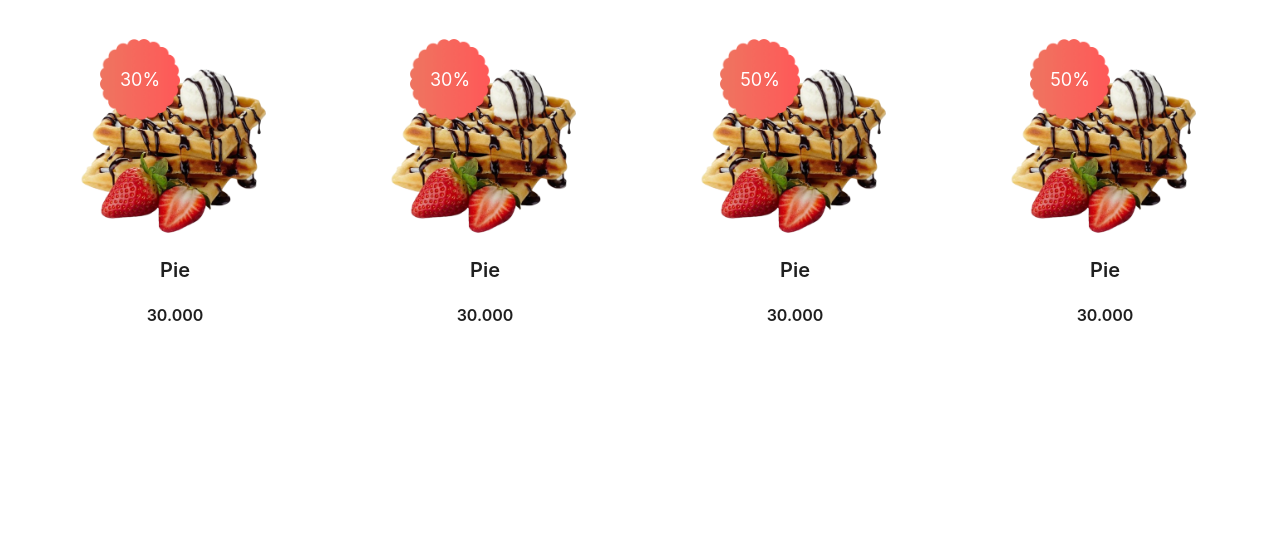
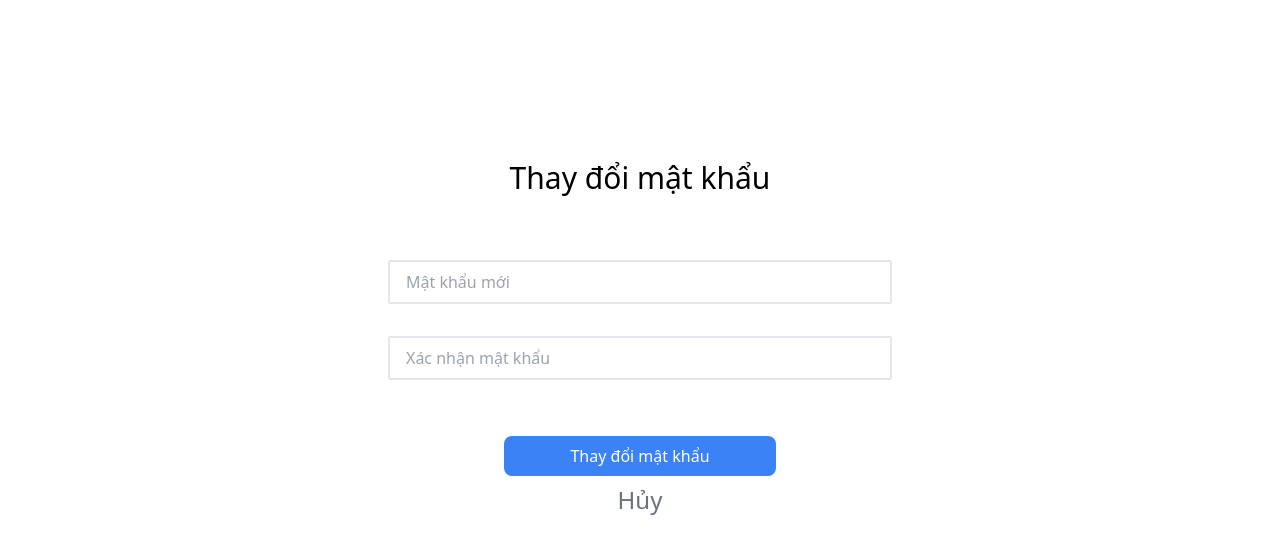
Before and after one commit to nhihuyn/mrpie, a React (Create React App) app: page / in a window 1280 px wide. Shown: the top 554 px of the page. Built offline with nearby package versions, Linux system fonts and the light colour scheme.

Commit message:
fea:P03 commit ChangePasswd page

```diff
--- a/src/App.js
+++ b/src/App.js
@@ -1,22 +1,10 @@
 import './App.css';
-import DetailProduct from './components/common/detail-product/detailProduct';
-import { BrowserRouter, Routes, Route } from "react-router-dom";
-// import { useTranslation } from 'react-i18next';
-// import Header from './components/common/header/header';
-// import Footer from './components/common/footer/footer';
+
+import ChangePasswd from './components/common/ChangePasswd/ChangePasswd';
 
 function App() {
   return (
-    <BrowserRouter>
-    <Routes>
-      <Route path="/" element={<DetailProduct />}>
-        <Route index element={<DetailProduct />} />
-        <Route path="blogs" element={<DetailProduct />} />
-        <Route path="contact" element={<DetailProduct />} />
-        <Route path="*" element={<DetailProduct />} />
-      </Route>
-    </Routes>
-  </BrowserRouter>
+    <ChangePasswd/>
   );
 }
 
--- /dev/null
+++ b/src/components/common/ChangePasswd/ChangePasswd.tsx
@@ -0,0 +1,145 @@
+import React, { useState } from 'react';
+import { Alert } from 'antd';
+import { ExclamationCircleOutlined, CheckCircleOutlined } from '@ant-design/icons';
+import { useTranslation } from 'react-i18next';
+import { motion } from 'framer-motion';
+
+const ChangePasswd: React.FC = () => {
+  const { t } = useTranslation();
+
+  const [newPassword, setNewPassword] = useState('');
+  const [confirmPassword, setConfirmPassword] = useState('');
+  const [showAlert, setShowAlert] = useState(false);
+  const [successAlert, setSuccessAlert] = useState(false);
+
+  const handleChangeNewPassword = (event: React.ChangeEvent<HTMLInputElement>) => {
+    setNewPassword(event.target.value);
+  };
+
+  const handleChangeConfirmPassword = (event: React.ChangeEvent<HTMLInputElement>) => {
+    setConfirmPassword(event.target.value);
+  };
+
+  const handleSubmit = (event: React.FormEvent<HTMLFormElement>) => {
+    event.preventDefault();
+    if (newPassword.trim() === '' || confirmPassword.trim() === '') {
+      // Nếu có ô input rỗng, hiển thị thông báo lỗi
+      setShowAlert(true);
+      setTimeout(() => {
+        setShowAlert(false);
+      }, 3000);
+    } else if (newPassword === confirmPassword) {
+      // Thành công
+      setSuccessAlert(true);
+      setTimeout(() => {
+        setSuccessAlert(false);
+      }, 3000);
+      // Tiến hành thay đổi mật khẩu
+    } else {
+      // Thất bại
+      setShowAlert(true);
+      setTimeout(() => {
+        setShowAlert(false);
+      }, 3000);
+    }
+  };
+
+  return (
+    <div className="change-password-container mx-auto max-w-xl mt-40 px-4">
+      {showAlert && (
+        <motion.div
+          initial={{ opacity: 0, x: 200 }}
+          animate={{ opacity: 1, x: 0 }}
+          exit={{ opacity: 0, x: 200 }}
+          transition={{ duration: 0.8 }}
+          className="fixed top-10 right-2 md:right-10"
+        >
+          <Alert
+            message={
+              <span>
+                <ExclamationCircleOutlined style={{ color: 'red' }} /> {t('Error')}{' '}
+              </span>
+            }
+            description={t('ErrorMessage')}
+            type="error"
+            closable
+            onClose={() => setShowAlert(false)}
+          />
+        </motion.div>
+      )}
+
+
+      {successAlert && (
+        <motion.div
+          initial={{ opacity: 0, x: 200 }}
+          animate={{ opacity: 1, x: 0 }}
+          exit={{ opacity: 0, x: 200 }}
+          transition={{ duration: 0.8 }}
+          className="fixed top-10 right-2 md:right-10"
+        >
+          <Alert
+             message={<span><CheckCircleOutlined style={{ color: 'green' }} /> {t('Success')}</span>}
+             description={t('SuccessMessage')}
+             type="success"
+             closable
+            // showIcon
+          />
+        </motion.div>
+      )}
+
+      <h2 className="text-center text-3xl px-5 md:text-3xl mb-10">{t('ChangePassword')}</h2>
+      <form onSubmit={handleSubmit} className="flex flex-col">
+        <div className={`form-group mt-4 mb-6 px-5 flex flex-col ${showAlert ? 'border-red-500' : ''}`}>
+          <label htmlFor="newPassword" className="block mb-2"></label>
+          <input
+            type="password"
+            id="newPassword"
+            name="newPassword"
+            value={newPassword}
+            onChange={handleChangeNewPassword}
+            className={`w-full px-4 py-2 border-2 rounded-sm placeholder-gray-400 focus:outline-none focus:border-blue-500 ${showAlert ? 'border-red-500' : ''}`}
+            placeholder={t('NewPassword')}
+            minLength={7}
+            maxLength={64}
+            // required
+          />
+          {showAlert && newPassword.trim() === '' && (
+            <p className="text-red-500 text-sm ">{t('NewPasswordRequired')}</p>
+          )}
+        </div>
+        <div className={`form-group mb-6 px-5 flex flex-col ${showAlert ? 'border-red-500' : ''}`}>
+          <label htmlFor="confirmPassword" className="block mb-2"></label>
+          <input
+            type="password"
+            id="confirmPassword"
+            name="confirmPassword"
+            value={confirmPassword}
+            onChange={handleChangeConfirmPassword}
+            className={`w-full px-4 py-2 border-2 rounded-sm placeholder-gray-400 focus:outline-none focus:border-blue-500 ${showAlert ? 'border-red-500' : ''}`}
+            placeholder={t('ConfirmPassword')}
+            minLength={7}
+            maxLength={64}
+            // required
+          />
+          {showAlert && confirmPassword.trim() === '' && (
+            <p className="text-red-500 text-sm ">{t('ConfirmPasswordRequired')}</p>
+          )}
+          {showAlert && newPassword.trim() !== '' && confirmPassword.trim() !== '' && newPassword !== confirmPassword && (
+            <p className="text-red-500 text-sm ">{t('PasswordMismatch')}</p>
+          )}
+        </div>
+        <button
+          type="submit"
+          className="w-1/2 mt-8 mx-auto bg-blue-500 hover:bg-gray-500 text-white text-1xl py-2 rounded-lg transition duration-300 mb-2"
+        >
+          {t('ChangePassword')}
+        </button>
+      </form>
+      <div className="cancel-text text-center">
+        <p><a href="#" className="hover:text-gray-600 text-gray-500 text-2xl">{t('Cancel')}</a></p>
+      </div>
+    </div>
+  );
+};
+
+export default ChangePasswd;
--- a/src/i18n.js
+++ b/src/i18n.js
@@ -30,7 +30,7 @@ i18n
             translation: common_vi
           }
       },
-      lng: "en", // if you're using a language detector, do not define the lng option
+      lng: "vi", // if you're using a language detector, do not define the lng option
       fallbackLng: "en",
 
       interpolation: {
--- a/src/locales/vi/translation.json
+++ b/src/locales/vi/translation.json
@@ -1,6 +1,8 @@
 {
     "Welcome to React": "Xin chao",
     "Home": "Trang chủ",
+    "Introduction": "Giới thiệu",
+    "INTRODUCTION":"GIỚI THIỆU",
     "Menu": "Thực đơn",
     "Contact": "Liên hệ",
     "Event": "Sự kiện",
@@ -15,5 +17,57 @@
     "FindStore": "Tìm Cửa Hàng",
     "BrandStory": "Câu Chuyện Về Thương Hiệu",
     "Brand": "Thương Hiệu",
-    "Info": "Thông Tin "
+    "Info": "Thông Tin ",
+    "UsernameEmpty": "Tên người dùng để trống",
+    "Login":"Đăng Nhập",
+    "login":"Đăng nhập",
+    "Username": "Tên người dùng",
+    "Password": "Mật khẩu",
+    "ForgotPassword": " Quên mật khẩu ?",
+    "Organization": "Tổ chức",
+    "PasswordResetRequestSent":"Thay đổi mật khẩu thành công",
+    "InvalidEmail": "Email không hợp lệ hoặc bị bỏ trống",
+    "EmailAddress": "Địa chỉ Email",
+    "PasswordRetrieval":"Lấy Lại Mật Khẩu",
+    "ResetPassword": "Lấy lại mật khẩu",
+    "BackToLogin":"Đăng nhập trở lại",
+    "UsernameTooLong":"Tên người dùng quá dài",
+    "UsernameInvalidCharacters":"Tên người dùng không hợp lệ",
+    "PasswordEmpty": "Mật khẩu không được để trống",
+    "PasswordTooLong": "Mật khẩu quá dài",
+    "LoginSuccess":"Đăng nhập thành công",
+    "LoginFail":"Đăng nhập thất bại",
+    "CreateAccount":"Tạo tài khoản ngay",
+    "ChangePassword":"Thay đổi mật khẩu",
+    "NewPassword":"Mật khẩu mới",
+    "ConfirmPassword":"Xác nhận mật khẩu",
+    "NewPasswordRequired":"Mật khẩu mới không được để trống",
+    "ConfirmPasswordRequired":"Xác nhận mật khẩu không được trống",
+    "PasswordMismatch":"Mật khẩu không khớp",
+    "ProductDescriptionShort":"Mô tả sản phẩm ngắn gọn",
+    "SelectCakeType":"Chọn loại bánh",
+    "HotCakes":"Bánh nóng",
+    "ColdCakes":"Bánh lạnh",
+    "Size":"Kích thước",
+    "AddToCart":"Thêm vào giỏ hàng",
+    "Description":"MÔ TẢ",
+    "Reviews":"ĐÁNH GIÁ",
+    "ProductInformation":"Thông tin mô tả",
+    "AddYourComment":"Thêm bình luận của bạn",
+    "PhoneNumber":"Số điện thoại",
+    "ReviewContent":"Nội dung bình luận",
+    "SubmitComment":"Gửi bình luận",
+    "PleaseSelectCakeAndSize":"Vui lòng chọn loại bánh và kích thước",
+    "ProductAddedToFavorites":"Sản phẩm thêm vào mục yêu thích",
+    "ProductAddedToCart":"Đã thêm vào giỏ hàng",
+    "YourRating":"Đánh giá của bạn",
+    "InvalidOrEmptyReviewInformation":"Thông tin chưa hợp lệ hoặc bị bỏ trống",
+    "CommentHasBeenSubmitted":"Bình luận đã được gửi",
+    "ItemDescription":"Chúng tôi cung cấp đa dạng sản phẩm bánh pie tươi, nướng mới hằng ngày với kích thước bánh",
+    "Cancel":"Hủy",
+    "Error":"Lỗi !",
+    "Success":"Thành công !",
+    "ErrorMessage":"Thông báo thất bại",
+    "SuccessMessage":"Thông báo thành công"
+
 }
```
